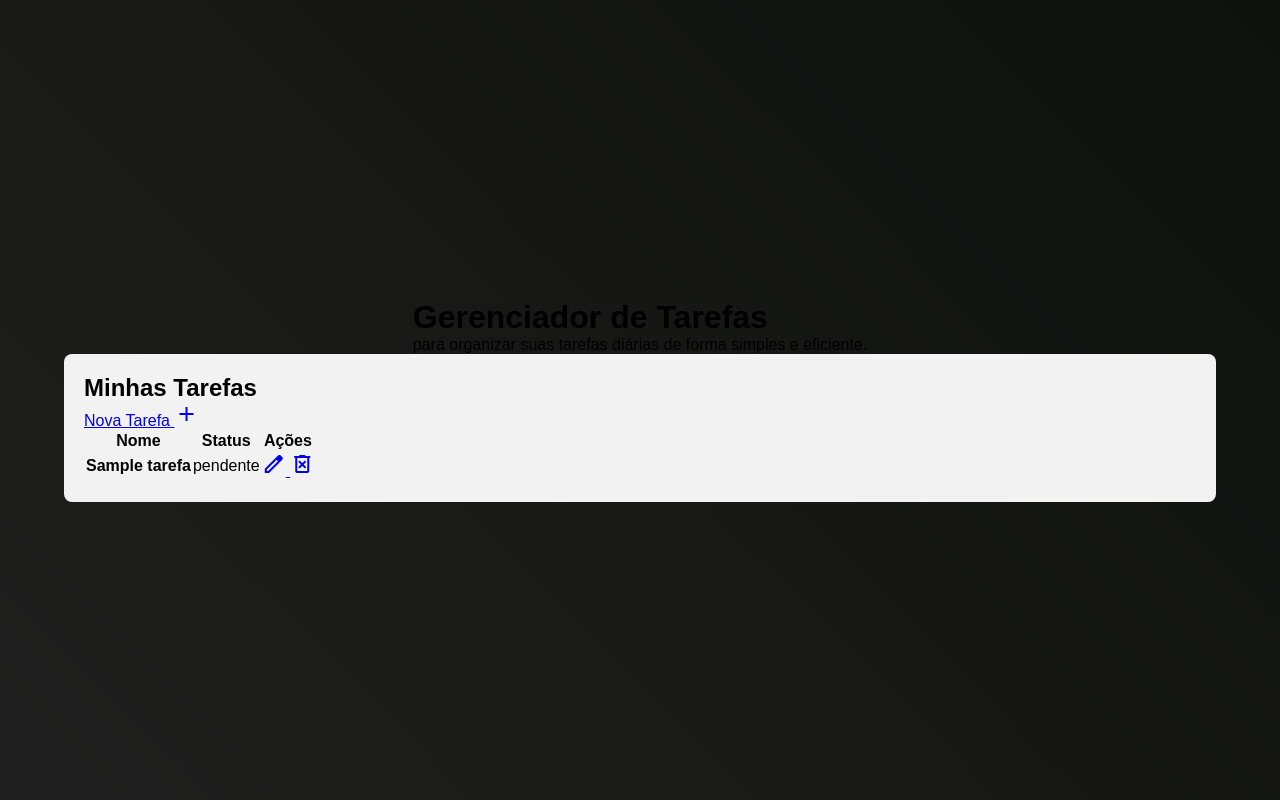
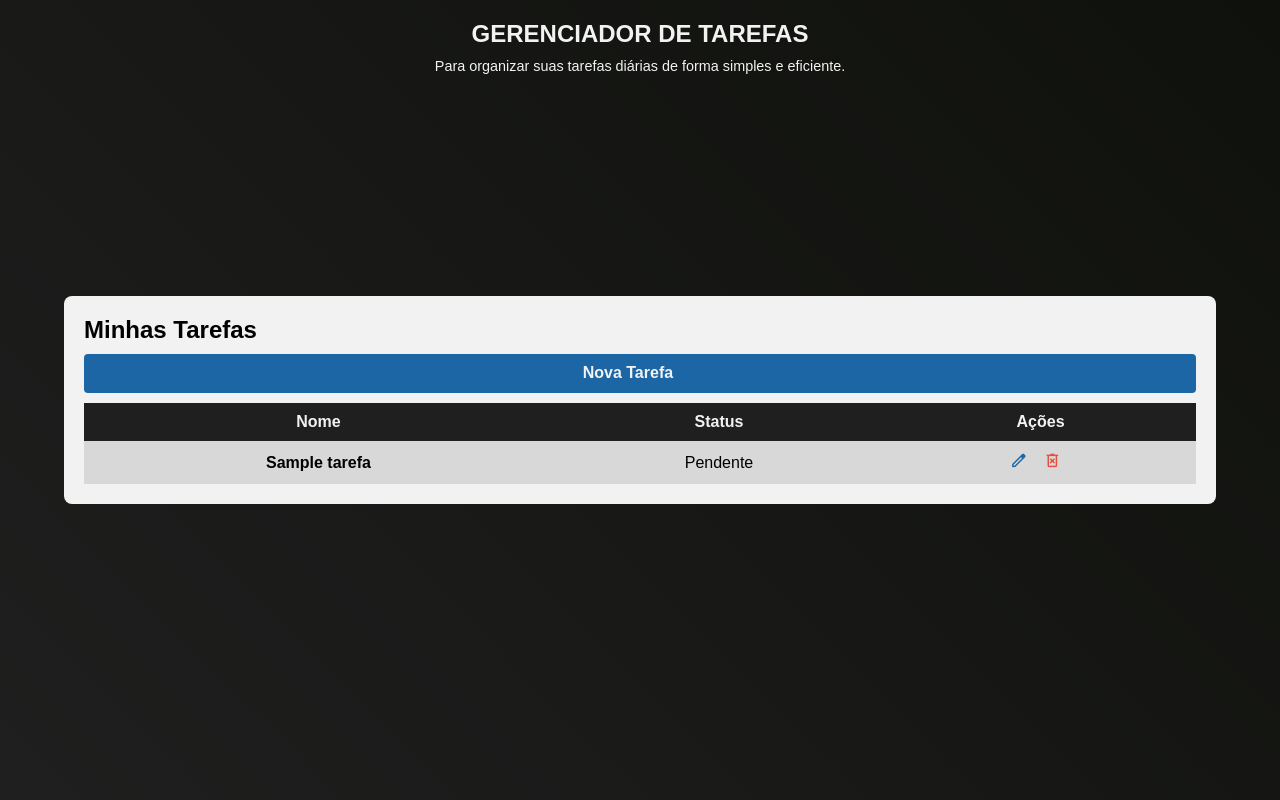
Before and after one commit to erikrodolfo02/MinhasTarefasApp, a Django app: page / in a window 1280 px wide. Run offline with Django 5.2, Linux system fonts and the light colour scheme; tables that the repository leaves empty hold one stand-in row (values such as "Sample post").

Commit message:
add styles on list.html

```diff
--- a/tarefas/templates/tarefas/lista.html
+++ b/tarefas/templates/tarefas/lista.html
@@ -24,6 +24,27 @@
         justify-content: center;
         align-items: center;
         flex-direction: column;
+        position: relative;
+      }
+
+      header {
+        padding: 20px;
+        position: fixed;
+        top: 0;
+        width: 100%;
+        text-align: center;
+        margin-bottom: 20px;
+        color: #f2f2f2;
+      }
+
+      header h1 {
+        font-size: 1.5rem;
+        text-transform: uppercase;
+        margin-bottom: 10px;
+      }
+
+      header p {
+        font-size: 0.9rem;
       }
 
       main {
@@ -32,17 +53,69 @@
         margin: 0 auto;
         padding: 20px;
         border-radius: 8px;
+        display: flex;
+        flex-direction: column;
+        gap: 10px;
+      }
+
+      .new-task-btn {
+        background-color: #1c66a6;
+        font-size: 1rem;
+        font-weight: bold;
+        width: 100%;
+        padding: 10px;
+        color: #f2f2f2;
+        text-decoration: none;
+        text-align: center;
+        border-radius: 4px;
+        display: inline-flex;
+        justify-content: center;
+        align-items: center;
+        gap: 5px;
+      }
+
+      table {
+        width: 100%;
+        border-collapse: collapse;
+      }
+
+      th {
+        text-align: center;
+        padding: 10px;
+        background-color: #1f1f1f;
+        color: #f2f2f2;
+      }
+
+      td {
+        background-color: #d8d8d8;
+        padding: 10px;
+        text-align: center;
+      }
+
+      td a {
+        color: #1c66a6;
+        text-decoration: none;
+        margin-right: 10px;
+      }
+
+      .material-symbols-outlined {
+        font-size: 1.2rem;
+        color: #1c66a6;
+      }
+
+      .delete-btn {
+        color: #e74c3c;
       }
     </style>
   </head>
   <body>
     <header>
       <h1>Gerenciador de Tarefas</h1>
-      <p>para organizar suas tarefas diárias de forma simples e eficiente.</p>
+      <p>Para organizar suas tarefas diárias de forma simples e eficiente.</p>
     </header>
     <main>
       <h2>Minhas Tarefas</h2>
-      <a href="{% url 'criar_tarefa' %}"
+      <a href="{% url 'criar_tarefa' %}" class="new-task-btn"
         >Nova Tarefa <span class="material-symbols-outlined"> add </span></a
       >
       <table>
@@ -54,13 +127,15 @@
         {% for tarefa in tarefas %}
         <tr>
           <td><strong>{{ tarefa.nome }}</strong></td>
-          <td>{{ tarefa.status }}</td>
+          <td>{{ tarefa.get_status_display }}</td>
           <td>
             <a href="{% url 'editar_tarefa' tarefa.id %}">
               <span class="material-symbols-outlined"> edit </span>
             </a>
             <a href="{% url 'deletar_tarefa' tarefa.id %}">
-              <span class="material-symbols-outlined"> delete_forever </span>
+              <span class="material-symbols-outlined delete-btn">
+                delete_forever
+              </span>
             </a>
           </td>
         </tr>
```
Also changed, not shown: config/settings.py (+6 -1 lines).
